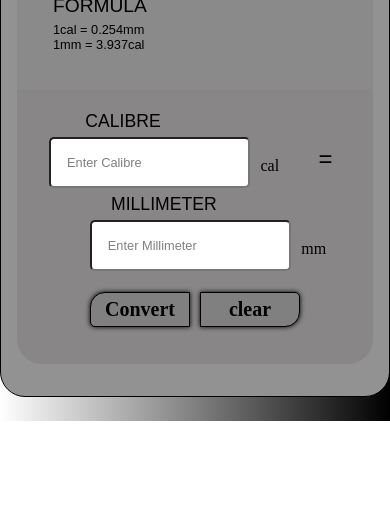
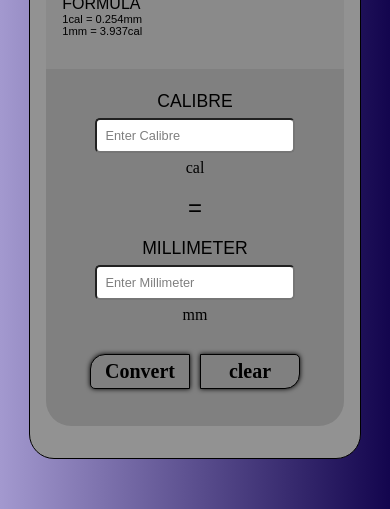
Before and after one commit to 1bammun/Project, a plain HTML site: page Calibre Converter/index.html in a window 390 px wide. Shown: the part 423-932 px from the top of the page. Before the commit the page ends 844 px from the top, so only its background shows below. Drawn offline with Linux system fonts and the light colour scheme.

Commit message:
cww tech africa group 14 project

```diff
--- a/Calibre Converter/style.css
+++ b/Calibre Converter/style.css
@@ -1,12 +1,13 @@
 * {
     box-sizing: border-box;
     margin: 0;
+    padding: 0;
     font-family: fantasy, Verdana, Geneva, Tahoma, sans-serif;
 }
 
 body{
     min-height: 100vh;
-    background-image: linear-gradient(to right, white, black);
+    background-image: linear-gradient(to right, rgb(163, 153, 207), rgb(19, 5, 78));
     color: black;
 }
 
@@ -67,7 +68,7 @@ p {
     max-width: 850px;
     width: 100%;
     margin: 0 auto;
-    background-color: rgb(139, 138, 138);
+    background-color: rgb(138, 138, 138);
     border-top-left-radius: 25px;
     border-top-right-radius: 25px;
 }
@@ -78,7 +79,7 @@ p {
     width: 100%;
     margin: 0 auto;
     display: block;
-    background-color: rgb(136, 134, 134);
+    background-color: rgb(128, 128, 128);
     border-bottom-left-radius: 25px;
     border-bottom-right-radius: 25px;
 }
@@ -186,3 +187,72 @@ button {
 #clear:active{
     opacity: 0.5;
 }
+
+@media screen and (max-width: 1023px) {
+    .container{
+        max-width: 650px;
+        width: 95%;
+    }
+}
+
+@media screen and (max-width: 767px) {
+    .container{
+        width: 85%;
+    }
+
+    label {
+        position: relative;
+        align-self: center;
+    }
+
+    .input-action {
+        display: flex;
+        flex-direction: column;
+    }
+
+    input {
+        padding: 0.5rem;
+        color: black;
+        font-size: 0.8rem;
+        outline: none;
+        border-radius: 5px;
+        width: 75%;
+        align-self: center;
+    }
+
+    sub{
+        margin: -10px;
+    }
+
+    span{
+        margin: 10%;
+    }
+
+    .action {
+        margin-top: 35px;
+    }
+
+}
+
+@media screen and (max-width: 479px) {
+    h4{
+        font-size: 1rem;
+        margin: auto;
+    }
+
+    p {
+        font-size: 0.7rem;
+        margin: auto;
+    }
+
+}
+
+@media screen and (max-width: 319px) {
+    .container{
+        width: 100%;
+    }
+
+    input {
+        width: 85%;
+    }
+}
```
